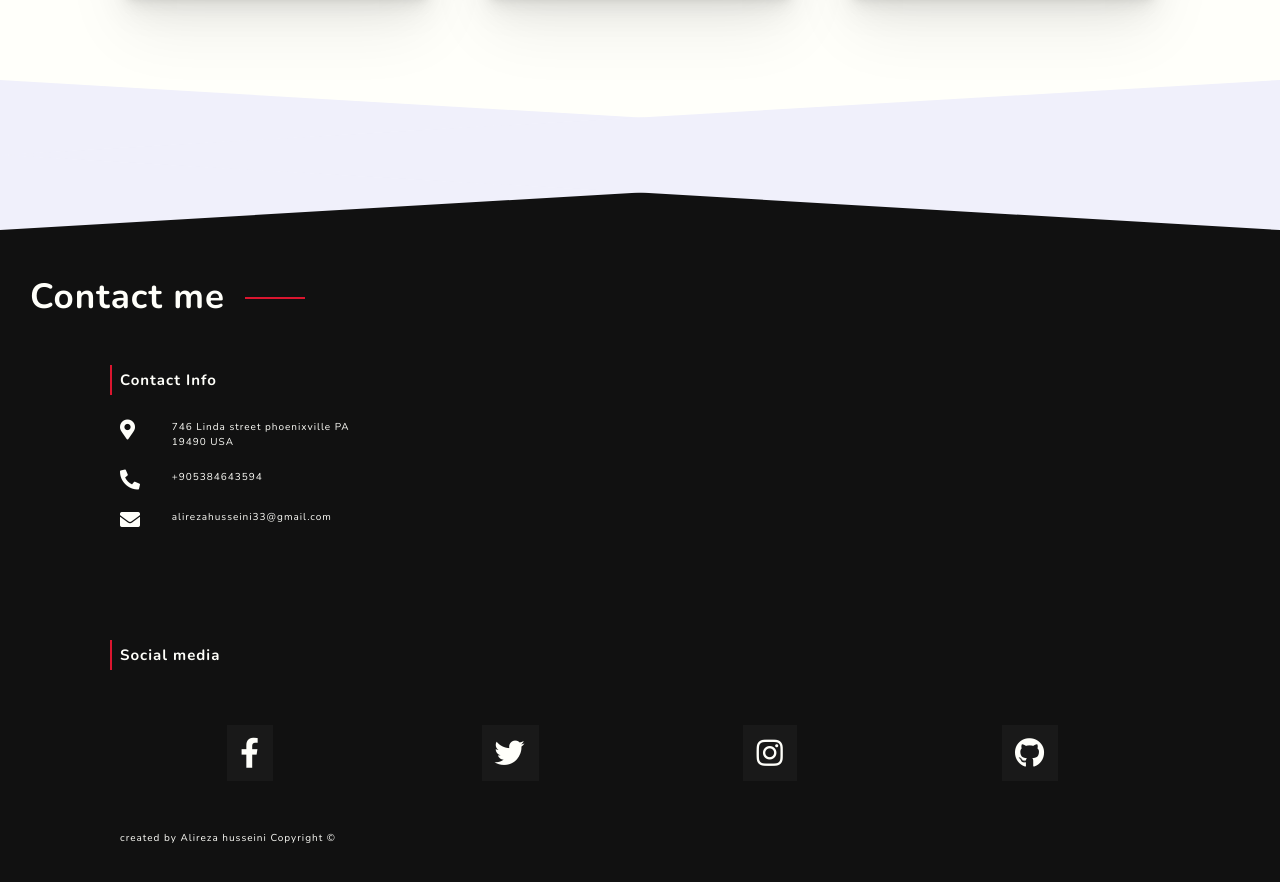
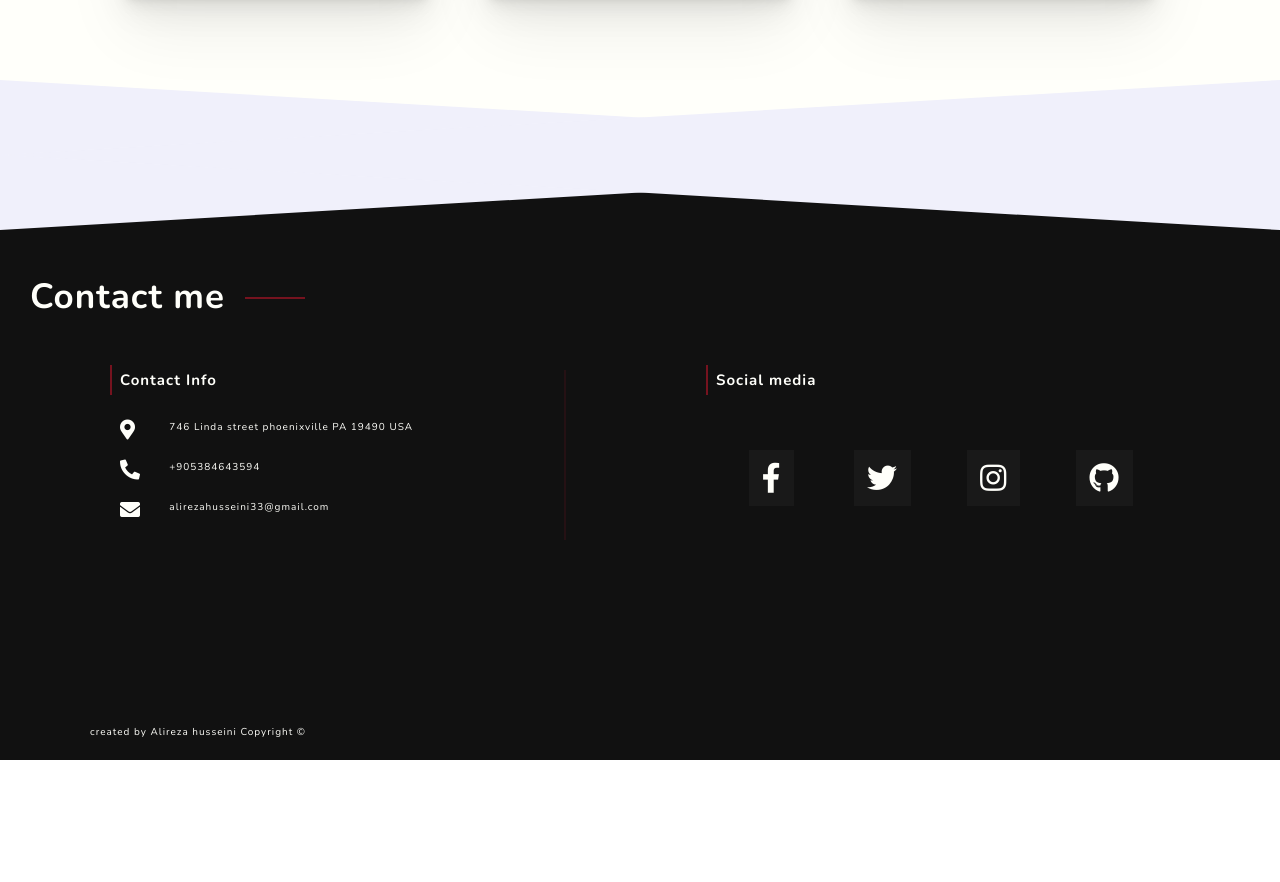
Before and after one commit to alirezahusseini33/Alix-clined-2, a plain HTML site: page index.html in a window 1280 px wide. Shown: the part 2280-3162 px from the top of the page. After the commit the page ends 3040 px from the top, so only its background shows below. Drawn offline with nearby package versions, Linux system fonts and the light colour scheme.

Commit message:
'footer-large-screen'

```diff
--- a/index.html
+++ b/index.html
@@ -145,8 +145,8 @@
                     <a href="#"><i class="fab fa-instagram"></i></a>
                     <a href="#"><i class="fab fa-github"></i></a>
                 </div>
-                <p>created by Alireza husseini Copyright &copy;</p>
             </article>
+            <p class="copyright">created by Alireza husseini Copyright &copy;</p>
         </section>
     </footer>
 
--- a/scss/main.scss
+++ b/scss/main.scss
@@ -88,12 +88,15 @@ nav {
             justify-content: center;
             align-items: center;
             transform: translateY(-100%);
-            transition: all 0.5s ease-in-out;
+            transition: all 0.5s linear;
             z-index: 1000;
+            border: none;
+            outline: none;
             li {
                 margin: 2rem auto;
                 width: 100%;
                 text-align: center;
+                border: none;
                 a {
                     color: $light-font-color;
                     font-size: 2rem;
@@ -103,11 +106,11 @@ nav {
         // navbar toggle class
         .open {
             transform: translateY(0);
-            transition: all 0.5s linear;
+            // transition: all 0.5s linear;
         }
         .close {
             transform: translateY(-100%);
-            transition: all 0.5s linear;
+            // transition: all 0.5s linear;
         }
     }
 }
@@ -572,7 +575,7 @@ nav {
             right: -8rem;
             height: 2px;
             width: 6rem;
-            background-color: $red;
+            background-color: rgba($red, 0.5);
         }
     }
     .container {
@@ -616,7 +619,7 @@ nav {
                 left: -1rem;
                 height: 3rem;
                 width: 2px;
-                background-color: $red;
+                background-color: rgba($red, 0.5);
             }
         }
         .social-media {
@@ -637,7 +640,7 @@ nav {
                 left: -1rem;
                 height: 3rem;
                 width: 2px;
-                background-color: $red;
+                background-color: rgba($red, 0.5);
             }
             .social-links {
                 display: flex;
@@ -956,4 +959,130 @@ nav {
         background-color: $light-gray-bg;
         clip-path: polygon(100% 0, 0 0, 0 50%);
     }
+    // footer section styles starts here -------------------
+    .footer {
+        height: 80vh;
+        min-height: 80vh;
+        width: 100%;
+        background-color: $dark-bg;
+        position: relative;
+        display: grid;
+        grid-template-columns: 1fr;
+        grid-template-rows: 200px 1fr;
+        .footer-header {
+            grid-column: 1/-1;
+            grid-row: 1/2;
+            width: 100%;
+            max-width: 1100px;
+            padding: 0 3rem;
+            display: flex;
+            align-items: flex-end;
+            z-index: 100;
+            h1 {
+                font-size: 3.5rem;
+                color: $light-font-color;
+                position: relative;
+            }
+        }
+        .container {
+            grid-column: 1/-1;
+            grid-row: 2/-1;
+            position: relative;
+            // height: 100%;
+            width: 100%;
+            padding: 5rem 3rem 0 3rem;
+            display: flex;
+            flex-direction: row;
+            // justify-content: space-between;
+            align-items: flex-start;
+            .contact-info {
+                flex: 1;
+                border-right: 2px solid rgba($red, 0.1);
+                margin: 0 15rem 0 0;
+                h2,
+                p,
+                a,
+                i {
+                    color: $light-font-color;
+                }
+                div {
+                    display: flex;
+                    margin: 1rem 0 2rem 0;
+                    i {
+                        flex: 1;
+                        font-size: 2rem;
+                    }
+                    p,
+                    a {
+                        flex: 8;
+                    }
+                }
+                h2 {
+                    margin: 0 0 3rem 0;
+                    position: relative;
+                }
+            }
+            .social-media {
+                flex: 1;
+                display: flex;
+                flex-direction: column;
+                width: 100%;
+                h2 {
+                    color: $light-font-color;
+                    margin: 0 0 3rem 0;
+                    width: fit-content;
+                    position: relative;
+                }
+                .social-links {
+                    display: flex;
+                    align-items: center;
+                    width: 100%;
+                    margin: 3rem 0 0 0;
+                    a {
+                        flex: 1;
+                        display: inline-block;
+                        display: flex;
+                        justify-content: center;
+                        align-items: center;
+                        i {
+                            font-size: 3rem;
+                            padding: 1.3rem;
+                            background-color: #191919;
+                            color: $light-font-color;
+                        }
+                    }
+                }
+            }
+            .copyright {
+                justify-self: flex-end;
+                margin: 5rem 0 0 0;
+                color: $light-font-color;
+                position: absolute;
+                bottom: 2rem;
+                left: 0;
+            }
+        }
+    }
+    .footer::before {
+        content: "";
+        position: absolute;
+        top: -40px;
+        left: 0;
+        height: 150px;
+        width: 100%;
+        background-color: $light-gray-bg;
+        // clip-path: polygon(100% 0, 0 0, 100% 50%);
+        clip-path: polygon(0 0, 0% 100%, 100% 50%);
+    }
+    .footer::after {
+        content: "";
+        position: absolute;
+        top: -40px;
+        left: 0;
+        height: 150px;
+        width: 100%;
+        background-color: $light-gray-bg;
+        // clip-path: polygon(100% 0, 0 0, 0 50%);
+        clip-path: polygon(100% 0, 100% 100%, 0 50%);
+    }
 }
```
Also changed, not shown: css/main.css, 1 other file.
